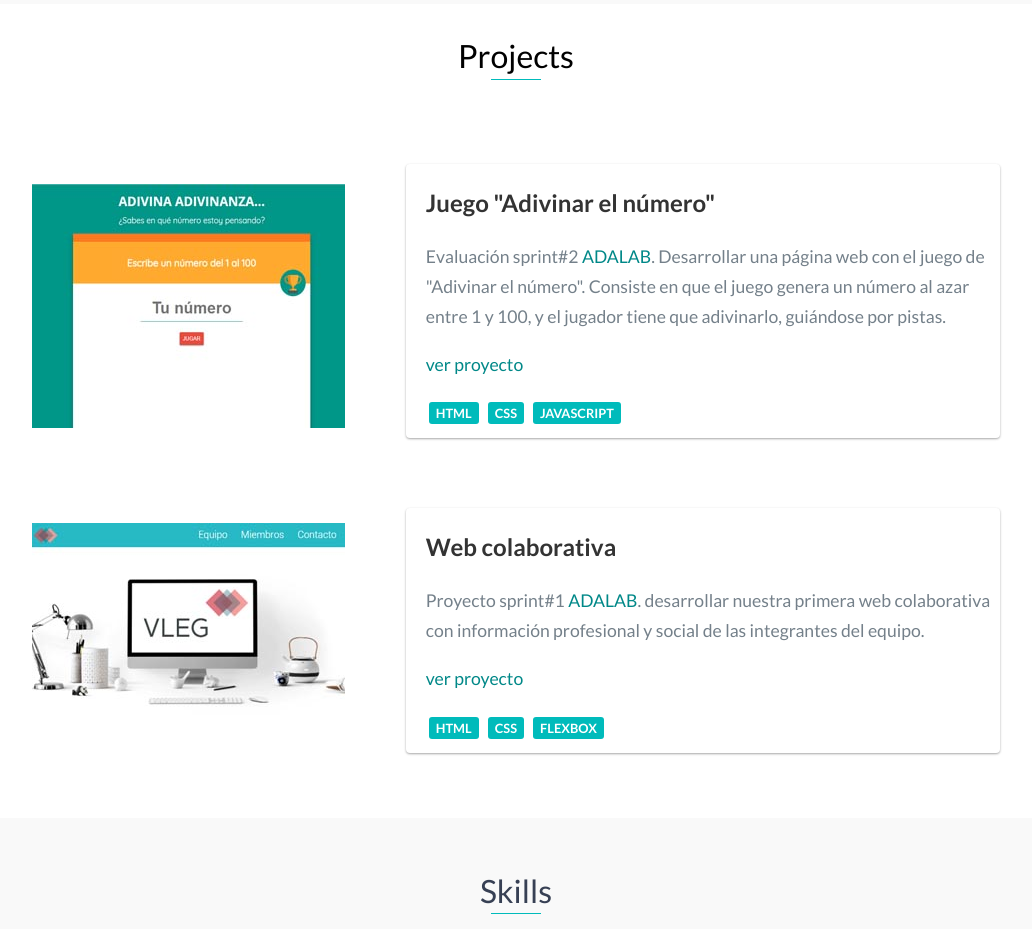
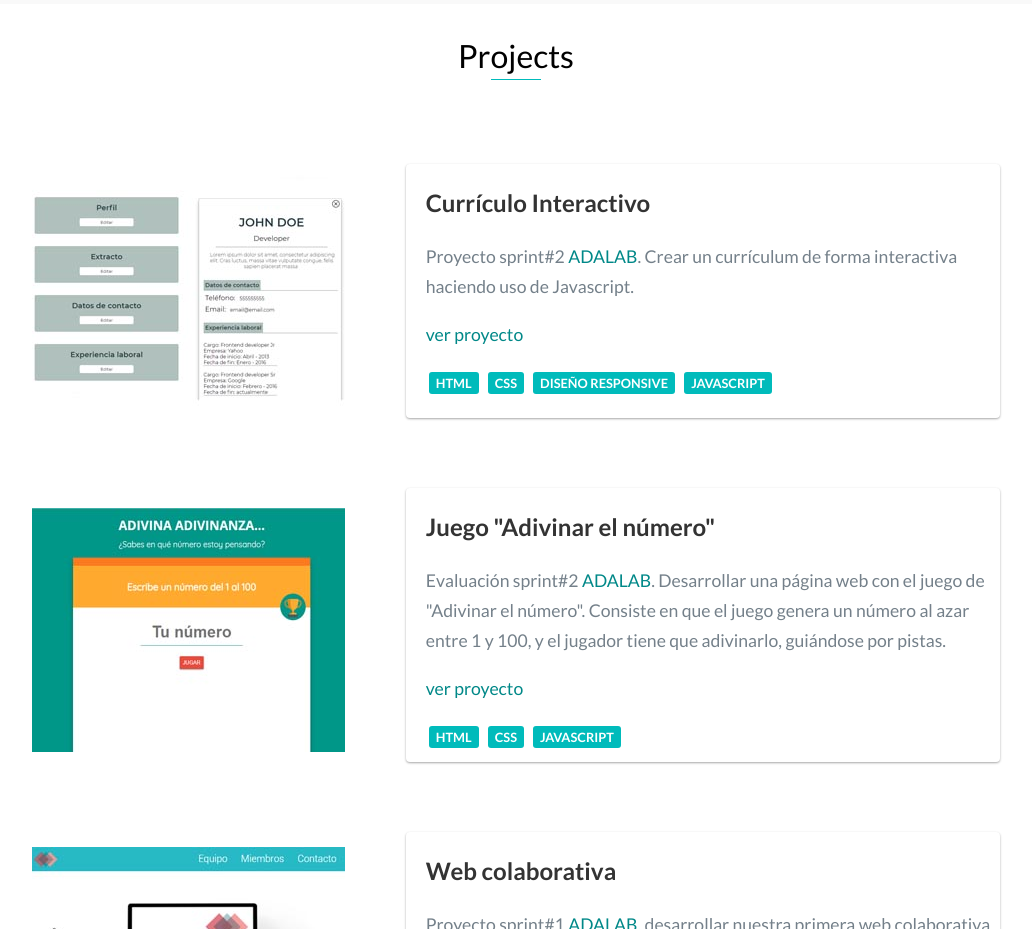
Before and after one commit to mariav53/mariav53.github.io, a website: page index.html in a window 1280 px wide. Shown: the part 1260-2189 px from the top of the page, without its empty margins (124-1156 px from the left). Drawn offline with nearby package versions, Linux system fonts and the light colour scheme.

Commit message:
added new project

```diff
--- a/index.html
+++ b/index.html
@@ -60,6 +60,24 @@
 
 		<div id="projects">
 			<h2 class="heading">Projects</h2>
+			<div class="projects__item">
+		    <div class="column__left">
+		      <div>
+		        <img src="images/project_interactive_resume.jpg" class="project__photo">
+		      </div>
+		    </div>
+				<div class="column__right">
+		      <h3>Currículo Interactivo</h3>
+		      <p>Proyecto sprint#2 <a href="http://adalab.es">ADALAB</a>. Crear un currículum de forma interactiva haciendo uso de Javascript.</p>
+					<p class="viewProject"><a href="https://mariav53.github.io/interactive-resume/" target="_blank">ver proyecto</a></p>
+					<div class="tags">
+						<span class="tag">HTML</span>
+						<span class="tag">CSS</span>
+						<span class="tag">DISEÑO RESPONSIVE</span>
+						<span class="tag">JAVASCRIPT</span>
+					</div>
+		    </div>
+			</div>
 			<div class="projects__item">
 		    <div class="column__left">
 		      <div>
```
Also changed, not shown: images/project_interactive_resume.jpg (added).
